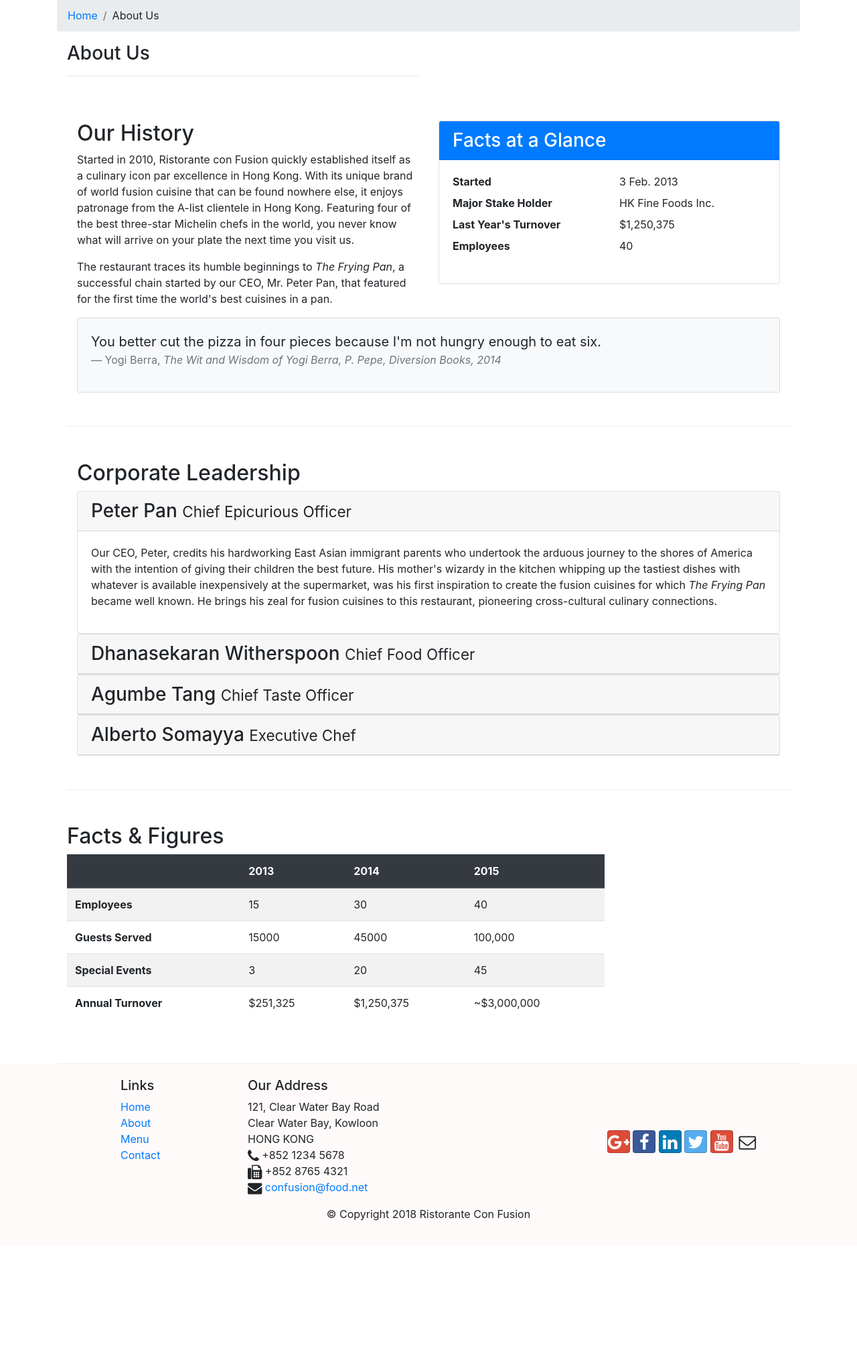
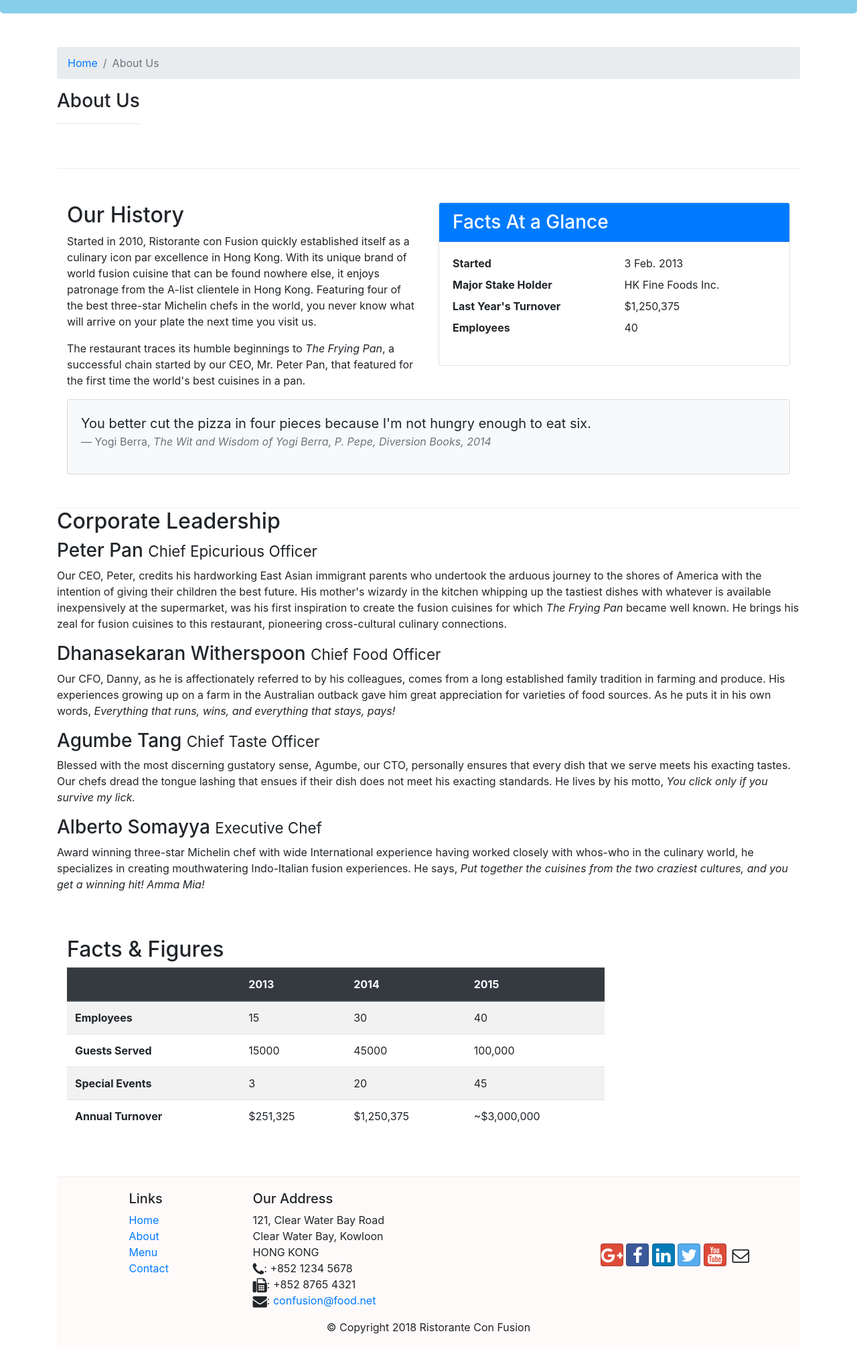
Before and after one commit to Okamoto-001/Hotel-Booking, a website: page aboutus.html in a window 1280 px wide. Shown: the part 314-2326 px from the top of the page at 67% size. Before the commit the page ends 2174 px from the top, so only its background shows below. Drawn offline with nearby package versions, Linux system fonts and the light colour scheme.

Commit message:
Revert "add tabs"
This reverts commit f9ac2551275d2be6015f369fdb9115faff906415.

```diff
--- a/aboutus.html
+++ b/aboutus.html
@@ -6,29 +6,27 @@
         <meta charset="utf-8">
         <meta name="viewport" content="width=device-width, initial-scale=1, shrink-to-fit=no">
         <meta http-equiv="x-ua-compatible" content="ie=edge">
-
- <!-- build:css css/main.css -->
+        <!-- Bootstrap CSS -->
         <link rel="stylesheet" href="node_modules/bootstrap/dist/css/bootstrap.min.css">
         <link rel="stylesheet" href="node_modules/font-awesome/css/font-awesome.min.css">
         <link rel="stylesheet" href="node_modules/bootstrap-social/bootstrap-social.css">
- <link href="css/styles.css" rel="stylesheet">
- <!-- endbuild -->
+        <link rel="stylesheet" href="css/styles.css">
     <title>Ristorante Con Fusion: About Us</title>
+</head>
 
-</head>
 <body>
-    <nav class="navbar navbar-dark navbar-expand-sm fixed-top">
-        <div class="container">
-            <button class="navbar-toggler" type="button" data-toggle="collapse" data-target="#Navbar">
-                <span class="navbar-toggler-icon"></span>
+    <nav class = "navbar navbar-dark navbar-expand-sm fixed-top">
+        <div class = "container">
+            <button class="navbar-toggler" type="button" data-toggle="collapse" data-targe="#Navbar">
+                <sapn class="navbar-toggler-icon"></sapn>
             </button>
-            <a class="navbar-brand mr-auto" href="./index.html"><img src="img/logo.png" height="30" width="41" class="img-fluid"></a>
+            <a class="navbar-brand mr-auto" href="#"><img src="img/logo.png" height="30" width="41"></a>
             <div class="collapse navbar-collapse" id="Navbar">
                 <ul class="navbar-nav mr-auto">
                     <li class="nav-item"><a class="nav-link" href="./index.html"><span class="fa fa-home fa-lg"></span> Home</a></li>
-                    <li class="nav-item"><a class="nav-link active" href="#"><span class="fa fa-info fa-lg"></span> About</a></li>
+                    <li class="nav-item active"><a class="nav-link" href="#"><span class="fa fa-info fa-lg"></span> About</a></li>
                     <li class="nav-item"><a class="nav-link" href="#"><span class="fa fa-list fa-lg"></span> Menu</a></li>
-                    <li class="nav-item"><a class="nav-link" href="./contactus.html"><span class="fa fa-address fa-lg"></span> Contact</a></li>
+                    <li class="nav-item"><a class="nav-link" href="./contactus.html"><span class="fa fa-address-card fa-lg"></span> Contact</a></li>
                 </ul>
             </div>
         </div>
@@ -36,7 +34,7 @@
     <header class="jumbotron">
         <div class="container">
             <div class="row row-header">
-                <div class="col-12 col-sm-8">
+                <div class="col-12 col-sm-6">
                     <h1>Ristorante con Fusion</h1>
                     <p>We take inspiration from the World's best cuisines, and create a unique fusion experience. Our lipsmacking creations will tickle your culinary senses!</p>
                 </div>
@@ -47,28 +45,28 @@
         </div>
     </header>
 
-    <div class="container">
-        <div class="row row-header">
+
+    <div class = "container">
+        <div class = "row row-content align-items-stretch">
             <ol class="col-12 breadcrumb">
-                <li class="breadcrumb-item"><a href="./index.html">Home</a></li>
-                <li class="breadcrumb-item"><a>About Us</a></li>
+                <li class="breadcrumb-item"> <a href="./index.html">Home</a></li>
+                <li class="breadcrumb-item active"> About Us</li>
             </ol>
-            <div class="col-12 col-sm-6">
+            <div>
                <h3>About Us</h3>
                <hr>
             </div>
         </div>
 
-        <div class="container">
-            <div class="row row-content">
-            <div class="col-12 col-sm-6">
+        <div class = "row row-content align-items-stretch">
+            <div class = "col-12 col-sm-6 col-md-6">
                 <h2>Our History</h2>
                 <p>Started in 2010, Ristorante con Fusion quickly established itself as a culinary icon par excellence in Hong Kong. With its unique brand of world fusion cuisine that can be found nowhere else, it enjoys patronage from the A-list clientele in Hong Kong.  Featuring four of the best three-star Michelin chefs in the world, you never know what will arrive on your plate the next time you visit us.</p>
                 <p>The restaurant traces its humble beginnings to <em>The Frying Pan</em>, a successful chain started by our CEO, Mr. Peter Pan, that featured for the first time the world's best cuisines in a pan.</p>
             </div>
-            <div class="col-sm">
+            <div class="col-12 col-sm-6">
                 <div class="card">
-                    <h3 class="card-header bg-primary text-white">Facts at a Glance</h3>
+                    <h3 class="card-header bg-primary text-white">Facts At a Glance</h3>
                     <div class="card-body">
                         <dl class="row">
                             <dt class="col-6">Started</dt>
@@ -96,77 +94,30 @@
                 </div>
             </div>
         </div>
-        </div>
 
 
-        <div class="container">
-            <div class="row row-content align-items-center">
-                <div class="col-auto">
+        <div>
+            <div>
                 <h2>Corporate Leadership</h2>
-
-                    <div id="accordion">
-                        <div class="card">
-                            <div class="card-header" role="tab" id="peterhead">
-                            <h3 class="mb-0">
-                                <a data-toggle="collapse" data-target="#peter">
-                                Peter Pan <small>Chief Epicurious Officer</small>
-                                </a>
-                            </h3>
+                <h3>Peter Pan <small>Chief Epicurious Officer</small></h3>
+                <div class="d-none  d-sm-block">
+                    <p>Our CEO, Peter, credits his hardworking East Asian immigrant parents who undertook the arduous journey to the shores of America with the intention of giving their children the best future. His mother's wizardy in the kitchen whipping up the tastiest dishes with whatever is available inexpensively at the supermarket, was his first inspiration to create the fusion cuisines for which <em>The Frying Pan</em> became well known. He brings his zeal for fusion cuisines to this restaurant, pioneering cross-cultural culinary connections.</p>
                 </div>
-                            <div class="collapse show" id="peter" data-parent="#accordion">
-                                <div class="card-body">
-                                    <p class="d-none d-sm-block">Our CEO, Peter, credits his hardworking East Asian immigrant parents who undertook the arduous journey to the shores of America with the intention of giving their children the best future. His mother's wizardy in the kitchen whipping up the tastiest dishes with whatever is available inexpensively at the supermarket, was his first inspiration to create the fusion cuisines for which <em>The Frying Pan</em> became well known. He brings his zeal for fusion cuisines to this restaurant, pioneering cross-cultural culinary connections.</p>
+                <h3>Dhanasekaran Witherspoon <small>Chief Food Officer</small></h3>
+                <div class="d-none  d-sm-block">
+                    <p>Our CFO, Danny, as he is affectionately referred to by his colleagues, comes from a long established family tradition in farming and produce. His experiences growing up on a farm in the Australian outback gave him great appreciation for varieties of food sources. As he puts it in his own words, <em>Everything that runs, wins, and everything that stays, pays!</em></p>
                 </div>
+                <h3>Agumbe Tang <small>Chief Taste Officer</small></h3>
+                <div class="d-none  d-sm-block">
+                    <p>Blessed with the most discerning gustatory sense, Agumbe, our CTO, personally ensures that every dish that we serve meets his exacting tastes. Our chefs dread the tongue lashing that ensues if their dish does not meet his exacting standards. He lives by his motto, <em>You click only if you survive my lick.</em></p>
                 </div>
-                        </div>
-                        <div class="card">
-                            <div class="card-header" role="tab" id="dannyhead">
-                            <h3 class="mb-0">
-                                <a data-toggle="collapse" data-target="#danny">
-                                Dhanasekaran Witherspoon <small>Chief Food Officer</small>
-                                </a>
-                            </h3>
-                            </div>
-                            <div class="collapse" id="danny" data-parent="#accordion">
-                                <div class="card-body">
-                                    <p class="d-none d-sm-block">Our CFO, Danny, as he is affectionately referred to by his colleagues, comes from a long established family tradition in farming and produce. His experiences growing up on a farm in the Australian outback gave him great appreciation for varieties of food sources. As he puts it in his own words, <em>Everything that runs, wins, and everything that stays, pays!</em></p>
-                                </div>
-                            </div>
-                        </div>
-                        <div class="card">
-                            <div class="card-header" role="tab" id="agumbehead">
-                            <h3 class="mb-0">
-                                <a data-toggle="collapse" data-target="#agumbe">
-                                Agumbe Tang <small>Chief Taste Officer</small>
-                                </a>
-                            </h3>
-                            </div>
-                            <div class="collapse" id="agumbe" data-parent="#accordion">
-                                <div class="card-body">
-                                    <p class="d-none d-sm-block">Blessed with the most discerning gustatory sense, Agumbe, our CTO, personally ensures that every dish that we serve meets his exacting tastes. Our chefs dread the tongue lashing that ensues if their dish does not meet his exacting standards. He lives by his motto, <em>You click only if you survive my lick.</em></p>
-                                </div>
-                            </div>
-                        </div>
-                        <div class="card">
-                            <div class="card-header" role="tab" id="albertohead">
-                            <h3 class="mb-0">
-                                <a data-toggle="collapse" data-target="#alberto">
-                                Alberto Somayya <small>Executive Chef</small>
-                                </a>
-                            </h3>
-                            </div>
-                            <div class="collapse" id="alberto" data-parent="#accordion">
-                                <div class="card-body">
-                                    <p class="d-none d-sm-block">Award winning three-star Michelin chef with wide International experience having worked closely with whos-who in the culinary world, he specializes in creating mouthwatering Indo-Italian fusion experiences. He says, <em>Put together the cuisines from the two craziest cultures, and you get a winning hit! Amma Mia!</em></p>
-                                </div>
-                            </div>
-                        </div>
-                    </div>
-                </div>
+                <h3>Alberto Somayya <small>Executive Chef</small></h3>
+                <div class="d-none  d-sm-block">
+                    <p>Award winning three-star Michelin chef with wide International experience having worked closely with whos-who in the culinary world, he specializes in creating mouthwatering Indo-Italian fusion experiences. He says, <em>Put together the cuisines from the two craziest cultures, and you get a winning hit! Amma Mia!</em></p>
                 </div>
             </div>
             <div class="row row-content">
-                <div class="col-12 col-md-9">
+                <div class="col-12 col-sm-9">
                     <h2>Facts &amp; Figures</h2>
                     <div class="table-responsive">
                         <table class="table table-striped">
@@ -207,11 +158,8 @@
                         </table>
                     </div>
            </div>
-                <div class="col-12 col-sm-3">
+       </div>
 
-                </div>
-            </div>
-        </div>
     </div>
 
     <footer class="footer">
@@ -223,7 +171,7 @@
                         <li><a href="./index.html">Home</a></li>
                         <li><a href="#">About</a></li>
                         <li><a href="#">Menu</a></li>
-                        <li><a href="./contactus.html">Contact</a></li>
+                        <li><a href="#">Contact</a></li>
                     </ul>
                 </div>
                 <div class="col-7 col-sm-5">
@@ -232,19 +180,20 @@
 		              121, Clear Water Bay Road<br>
 		              Clear Water Bay, Kowloon<br>
 		              HONG KONG<br>
-		              <i class="fa fa-phone fa-lg"></i> +852 1234 5678<br>
-		              <i class="fa fa-fax fa-lg"></i> +852 8765 4321<br>
-		              <i class="fa fa-envelope fa-lg"></i> <a href="mailto:confusion@food.net">confusion@food.net</a>
+                      <i class="fa fa-phone fa-lg"></i>: +852 1234 5678<br>
+                      <i class="fa fa-fax fa-lg"></i>: +852 8765 4321<br>
+                      <i class="fa fa-envelope fa-lg"></i>:
+                      <a href="mailto:confusion@food.net">confusion@food.net</a>
 		           </address>
                 </div>
                 <div class="col-12 col-sm-4 align-self-center">
                     <div class="text-center">
-                        <a class="btn btn-social-icon btn-google" href="http://google.com/+"><i class="fa fa-google-plus fa-lg"></i></a>
-                        <a class="btn btn-social-icon btn-facebook" href="http://www.facebook.com/profile.php?id="><i class="fa fa-facebook fa-lg"></i></a>
-                        <a class="btn btn-social-icon btn-linkedin"  href="http://www.linkedin.com/in/"><i class="fa fa-linkedin fa-lg"></i></a>
-                        <a class="btn btn-social-icon btn-twitter"  href="http://twitter.com/"><i class="fa fa-twitter fa-lg"></i></a>
-                        <a class="btn btn-social-icon btn-google"  href="http://youtube.com/"><i class="fa fa-youtube fa-lg"></i></a>
-                        <a class="btn btn-social-icon"  href="mailto:"><i class="fa fa-envelope-o fa-lg"></i></a>
+                        <a class="btn btn-social-icon btn-google" href="http://google.com/+"><i class="fa fa-google-plus"></i></a>
+                        <a class="btn btn-social-icon btn-facebook" href="http://www.facebook.com/profile.php?id="><i class="fa fa-facebook"></i></a>
+                        <a class="btn btn-social-icon btn-linkedin" href="http://www.linkedin.com/in/"><i class="fa fa-linkedin"></i></a>
+                        <a class="btn btn-social-icon btn-twitter" href="http://twitter.com/"><i class="fa fa-twitter"></i></a>
+                        <a class="btn btn-social-icon btn-google" href="http://youtube.com/"><i class="fa fa-youtube"></i></a>
+                        <a class="btn btn-social-icon" href="mailto:"><i class="fa fa-envelope-o"></i></a>
                     </div>
                 </div>
            </div>
@@ -255,12 +204,7 @@
            </div>
         </div>
     </footer>
-    <!-- build:js js/main.js -->
-    <script src="node_modules/jquery/dist/jquery.slim.min.js"></script>
-    <script src="node_modules/popper.js/dist/umd/popper.min.js"></script>
-    <script src="node_modules/bootstrap/dist/js/bootstrap.min.js"></script>
-    <script src="js/scripts.js"></script>
-    <!-- endbuild -->
+
 </body>
 
 </html>
```
Lines whose indentation alone changed are shown as unchanged.
